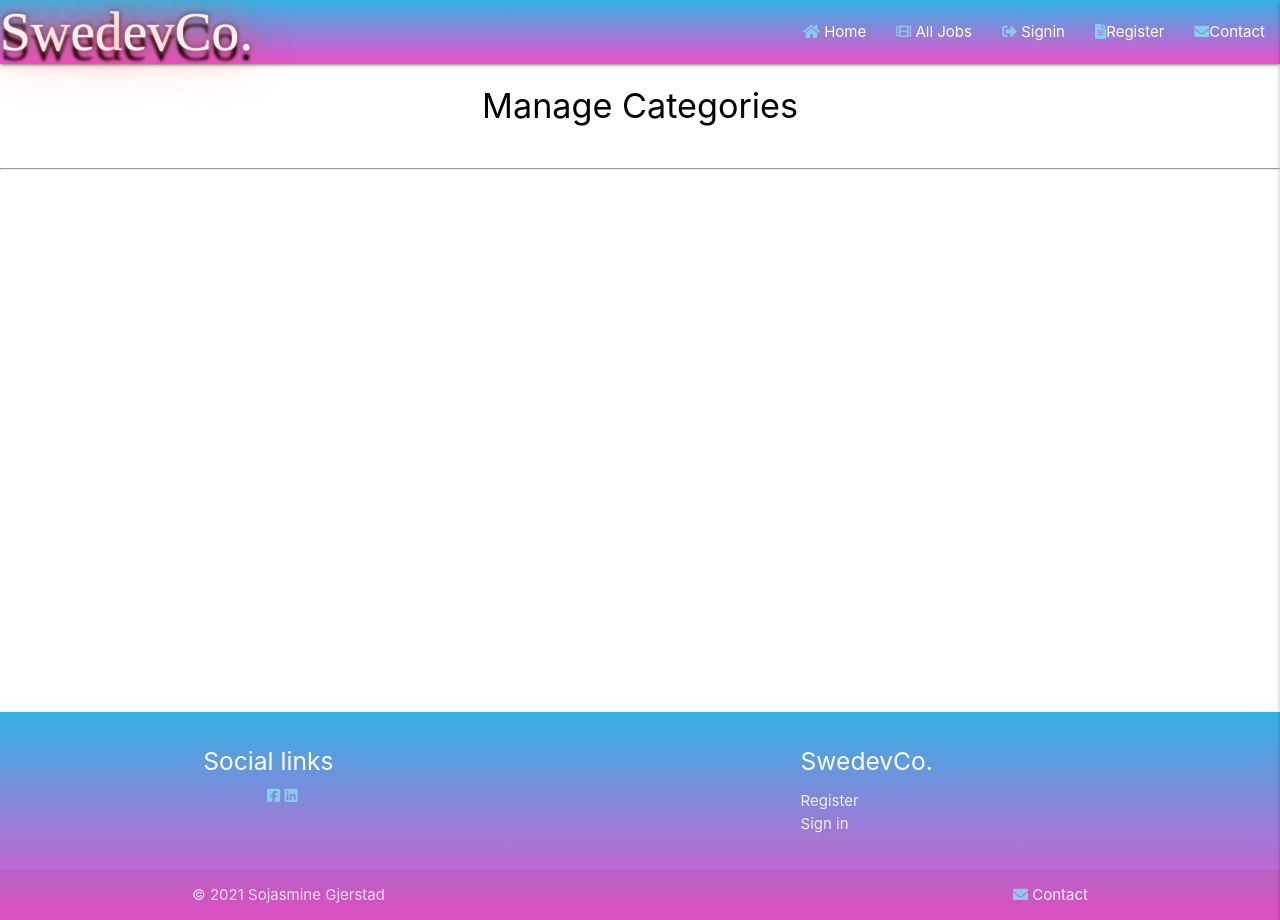
After one commit to Sojasmine/swedevco, a Flask app: page /get_categories in a window 1280 px wide. The commit adds this page. Run offline with Flask 2, Linux system fonts and the light colour scheme; data that the repository does not hold is empty; some libraries are stand-ins or nearby versions; some web fonts are replaced.

Commit message:
manage categories template

```diff
--- a/run.py
+++ b/run.py
@@ -163,6 +163,12 @@ def delete_jobs(jobs_id):
     return redirect(url_for("get_jobs"))
 
 
+@app.route("/get_categories")
+def get_categories():
+    categories = list(mongo.db.categories.find().sort("category_name", 1))
+    return render_template("categories.html", categories=categories)
+
+
 @app.route("/contact")
 def contact():
     return render_template("contact.html")
--- a/templates/base.html
+++ b/templates/base.html
@@ -39,7 +39,9 @@
                                 aria-hidden="true"></i> Profile</a></li>
                     <li><a href="{{ url_for('post_jobs') }}"><i class="tiny fa fa-upload" aria-hidden="true"></i> Post
                             Jobs</a></li>
-                    <li><a href="#"> <i class="tiny fa fa-list-alt" aria-hidden="true"></i>Categories</a></li>
+                {% if session.user|lower == "admin"|lower %}
+                    <li><a href="{{ url_for('get_categories') }}"> <i class="tiny fa fa-list-alt" aria-hidden="true"></i>Categories</a></li>
+                {% endif %}
                     <li><a href="{{ url_for('signout') }}"><i class="tiny fa fa-sign-in-alt" aria-hidden="true"></i>
                             Signout</a></li>
 
@@ -67,7 +69,9 @@
                         aria-hidden="true"></i> Profile</a></li>
             <li><a href="{{ url_for('post_jobs') }}"><i class="tiny fa fa-upload" aria-hidden="true"></i> Post Jobs</a>
             </li>
-            <li><a href="#"> <i class="tiny fa fa-list-alt" aria-hidden="true"></i>Categories</a></li>
+        {% if session.user|lower == "admin"|lower %}
+            <li><a href="{{ url_for('get_categories') }}"> <i class="tiny fa fa-list-alt" aria-hidden="true"></i>Categories</a></li>
+        {% endif %}
             <li><a href="{{ url_for('signout') }}"><i class="tiny fa fa-sign-in-alt" aria-hidden="true"></i> Signout</a>
             </li>
 
@@ -112,7 +116,7 @@
               <a href="https://www.facebook.com/">
                 <i class="tiny fab fa-facebook-square"></i>
                 </a>
-                <a href="https://www.linkedin.com/home">
+                <a href="https://www.linkedin.com/">
                     <i class="tiny fab fa-linkedin"></i>
                 </a>
             </div>
--- /dev/null
+++ b/templates/categories.html
@@ -0,0 +1,23 @@
+{% extends "base.html" %}
+{% block content%}
+
+<h4 class="center-align black-text">Manage Categories</h4><br>
+<hr>
+<div class="container">
+<div class="row">
+    {% for category in categories %}
+    <div class="col s12 m3">
+      <div class="card-panel teal center-align">
+        <span class="card-title">{{ category.category_name}}</span>
+      <div class="card-action"><br>
+          <a href="" class="waves-effect waves-light btn-small light-blue lighten-1 tooltipped" data-position="bottom" data-tooltip="delete">&#9940;</a>
+          <a href="" class="waves-effect waves-light btn-small deep-purple accent-1 tooltipped" data-position="bottom" data-tooltip="edit">&#9998;</a>
+      </div>
+    </div>
+    </div>
+    {% endfor %}
+</div>
+</div>
+
+
+{% endblock %}
```
Also changed, not shown: templates/jobs.html (line endings or trailing spaces). Lines whose indentation alone changed are shown as unchanged.
